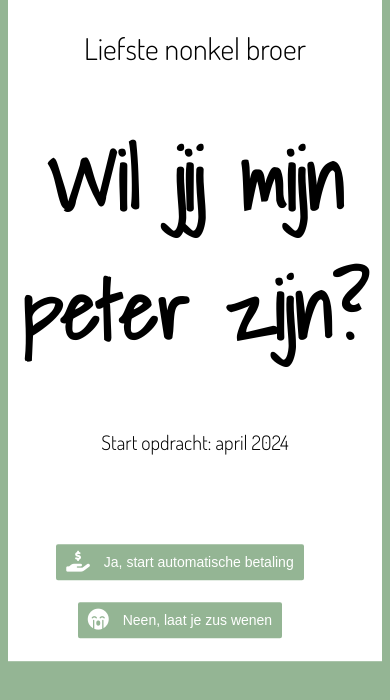
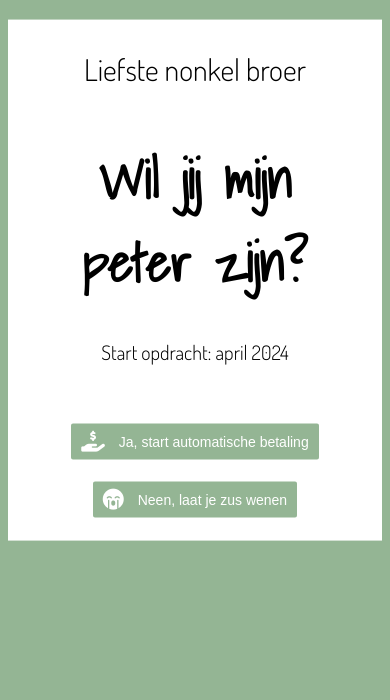
Before and after one commit to charlottevmae/charlottevmae, a plain HTML site: page index.html in a window 390 px wide. Drawn offline with Linux system fonts and the light colour scheme.

Commit message:
responsive changes

```diff
--- a/index.html
+++ b/index.html
@@ -51,13 +51,32 @@
             display: flex;
         }
 
-        @media (max-width: 800px) {
+        @media (max-width: 850px) {
+            body {
+                margin-top: 150px;
+            }
+
             .flex-container {
                 flex-direction: column;
             }
             .very_important_question {
                 padding: 0px 0px 20px 0px;
             }
+
+            h1 {
+                font-size: 52px !important;
+                padding: 0px 25px 0px 25px;
+            }
+
+            button {
+                margin-right: 0px;
+            }
+
+            .buttons {
+                margin-top: 40px !important;
+            }
+
+
         }
 
     </style>
```
